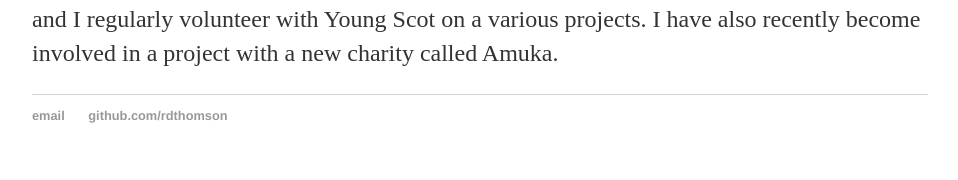
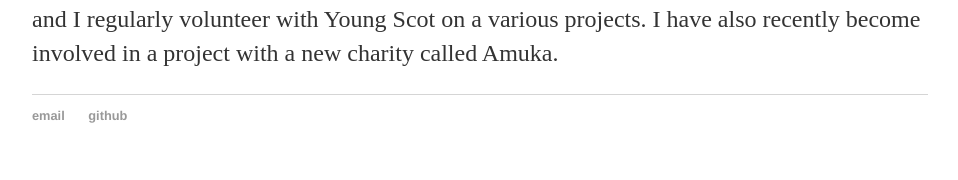
Before and after one commit to rdthomson/portfolio, a Jekyll site: the page built from index.html, in a window 1280 px wide. Shown: the part 751-931 px from the top of the page, without its empty margins (160-1118 px from the left). Built offline with Jekyll 4.4.1, drawn with Linux system fonts in a browser that asks for light colours.

Commit message:
Changed github text

```diff
--- a/_layouts/default.html
+++ b/_layouts/default.html
@@ -22,7 +22,7 @@
 			<footer>
 	    		<ul>
 	        		<li><a href="mailto:ryan@ryanthomsonweb.co.uk">email</a></li>
-	        		<li><a href="https://github.com/rdthomson">github.com/rdthomson</a></li>
+	        		<li><a href="https://github.com/rdthomson">github</a></li>
 				</ul>
 			</footer>
 		</body>
```
